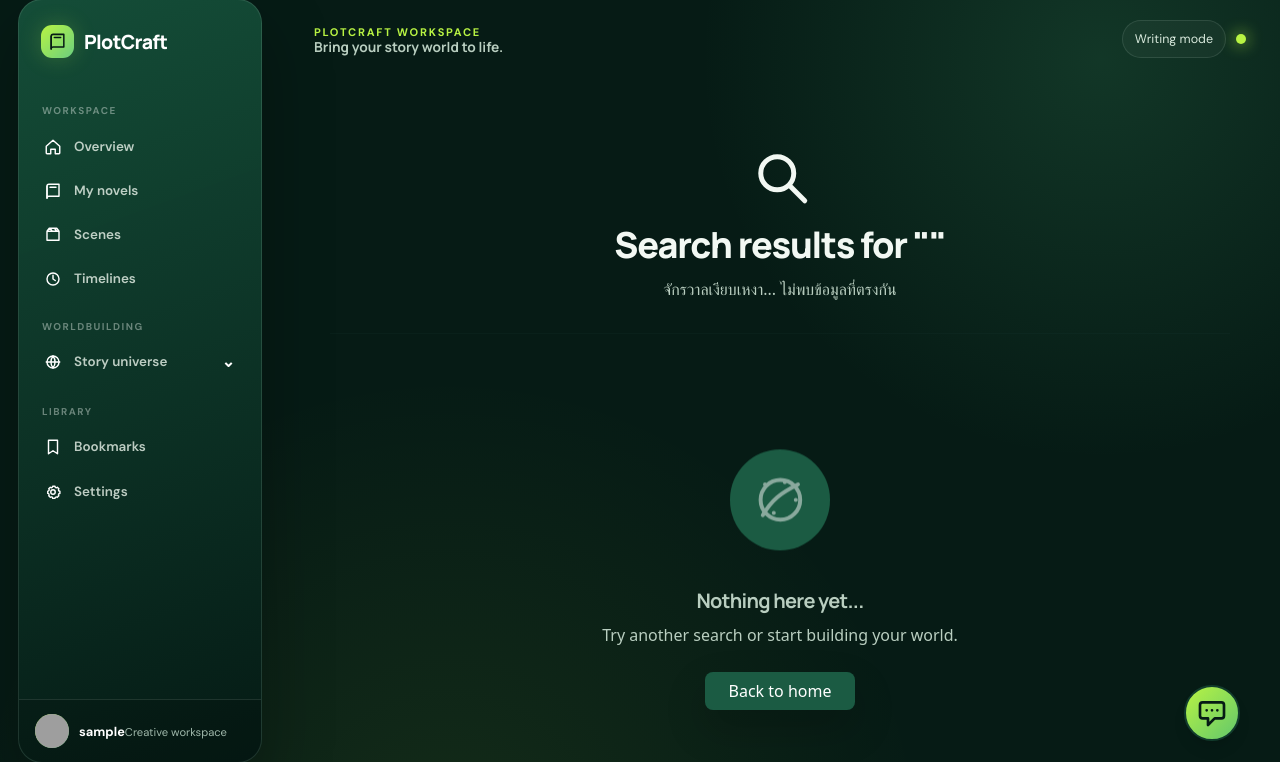
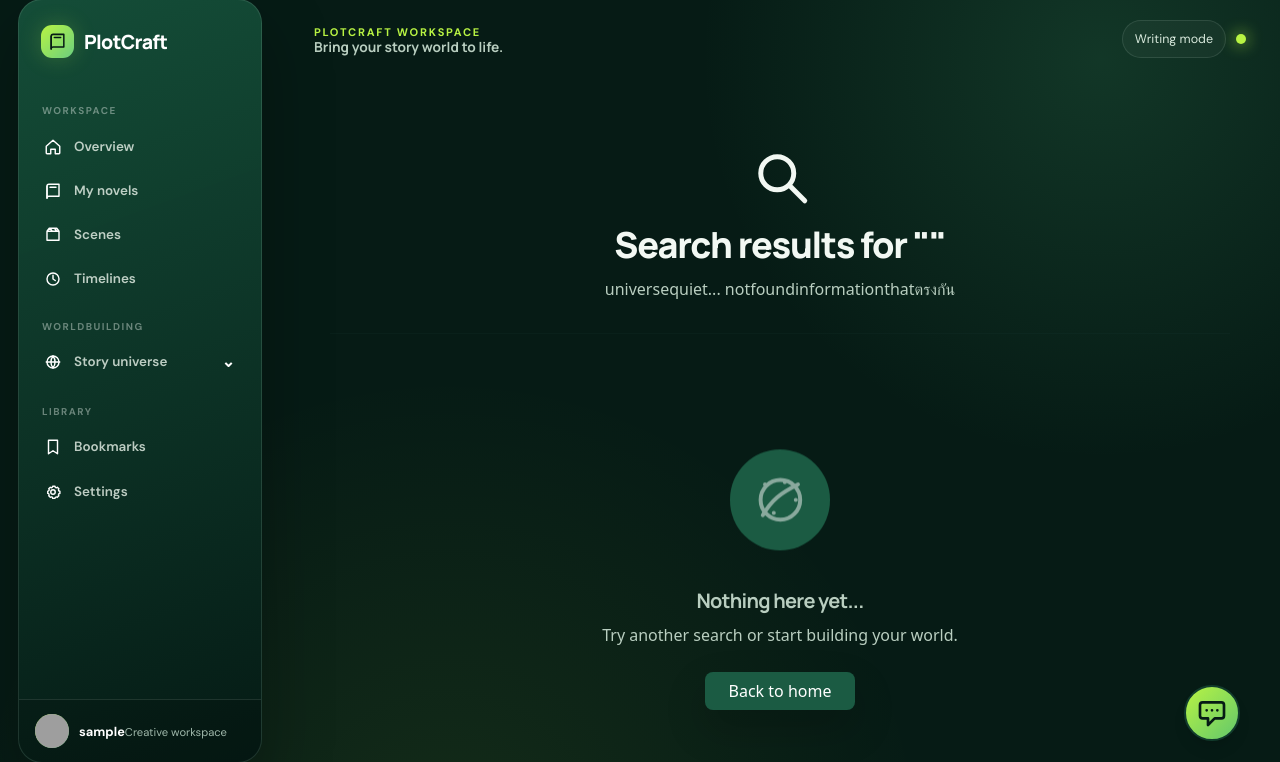
Before and after one commit to maythiya/plotcraft, a Django app: page /search/ in a window 1280 px wide. Shown: the part 19-781 px from the top of the page. Run offline with Django 5.2, Linux system fonts and the light colour scheme; the visitor is signed in with stand-in values (Sample User, id 1); some libraries are stand-ins or nearby versions; grey boxes are pictures that could not be loaded.

Commit message:
fix(i18n): complete English interface translation

```diff
--- a/plotcraft/templates/search_results.html
+++ b/plotcraft/templates/search_results.html
@@ -1,5 +1,5 @@
 {% extends "base.html" %}
-{% block title %}ผลการค้นหา: {{ query }} | PlotCraft{% endblock %}
+{% block title %}resultstheSearch: {{ query }} | PlotCraft{% endblock %}
 
 {% block content %}
 <script src="https://cdn.tailwindcss.com"></script>
@@ -22,9 +22,9 @@
             <h1 class="text-3xl md:text-4xl font-extrabold mb-3">Search results for "<span class="text-[#DAA520]">{{ query }}</span>"</h1>
             <p class="text-gray-500">
                 {% if results.projects or results.characters or results.scenes or results.locations or results.items or results.timeline_events %}
-                    พบข้อมูลในจักรวาลของคุณดังนี้...
+                    foundinformationinuniverseyourดังนี้...
                 {% else %}
-                    จักรวาลเงียบเหงา... ไม่พบข้อมูลที่ตรงกัน
+                    universequiet... notfoundinformationthatตรงกัน
                 {% endif %}
             </p>
         </div>
```
